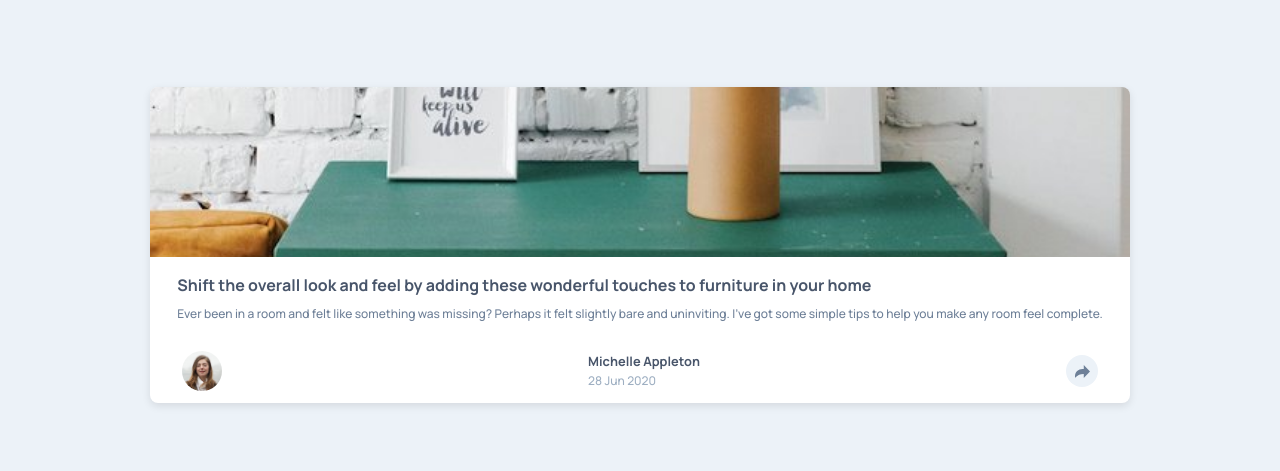
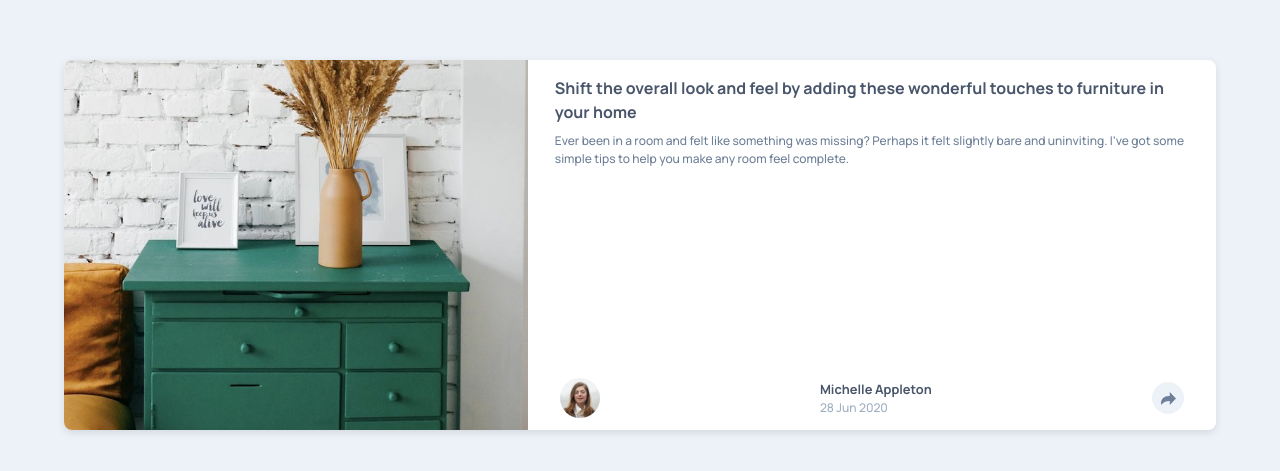
Before and after one commit to ronaldyonggi/article-preview-component-fm, a React (Vite) app: page / in a window 1280 px wide. Shown: the part 155-626 px from the top of the page. Built offline with nearby package versions, Linux system fonts and the light colour scheme.

Commit message:
media query for non-mobile view

```diff
--- a/src/components/Card/Card.module.css
+++ b/src/components/Card/Card.module.css
@@ -36,3 +36,19 @@
   height: 4rem;
   padding: 2rem;
 }
+
+@media screen and (min-width: 400px) {
+  .container {
+    display: flex;
+  }
+
+  .image{
+    height: 100%;
+  }
+
+  .contentContainer {
+    display: flex;
+    flex-direction: column;
+    justify-content: space-between;
+  }
+}
```
